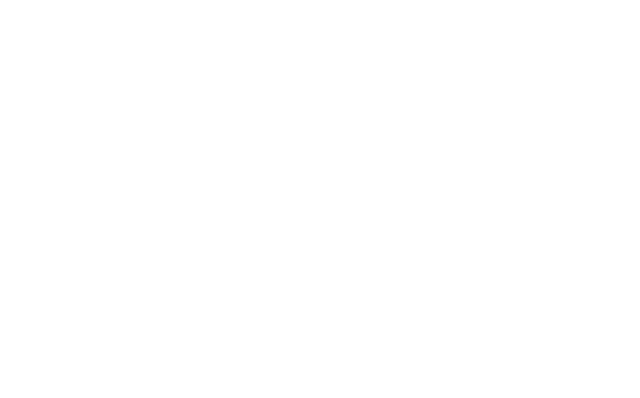
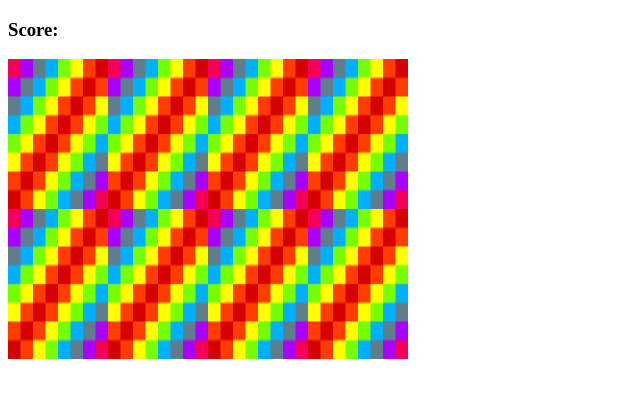
Before and after one commit to WarioNeila86/memory-game, a plain HTML site: page index.html in a window 1280 px wide. Shown: the whole page, without its empty margins (0-640 px from the left). Drawn offline with Linux system fonts and the light colour scheme.

Commit message:
Board created

```diff
--- a/app.js
+++ b/app.js
@@ -1,3 +1,56 @@
 document.addEventListener('DOMContentLoaded', () => {
 
+    // card options
+    const cardArray = [
+        {
+            name: 'blank',
+            img: 'images/blank.png'
+        },
+        {
+            name: 'cheeseburger',
+            img: 'images/cheeseburger.png'
+        },
+        {
+            name: 'fries',
+            img: 'images/fries.png'
+        },
+        {
+            name: 'hotdog',
+            img: 'images/hotdog.png'
+        },
+        {
+            name: 'ice-cream',
+            img: 'images/ice-cream.png'
+        },
+        {
+            name: 'milkshake',
+            img: 'images/milkshake.png'
+        },
+        {
+            name: 'pizza',
+            img: 'images/pizza.png'
+        },
+        {
+            name: 'white',
+            img: 'images/white.png'
+        }
+    ];
+
+
+    const grid = document.querySelector('.grid');
+    const cardsChosen = [];
+    const cardsChosenIds = [];
+
+    // Create the board
+    function createBoard() {
+        for (let index = 0; index < cardArray.length; index++) {
+            const card = document.createElement('img');
+            card.setAttribute('src', 'images/blank.png');
+            card.setAttribute('data-id', index);
+            // card.addEventListener('click', flipCard);
+            grid.appendChild(card);
+        }
+    }
+
+    createBoard();
 });
--- a/index.html
+++ b/index.html
@@ -9,6 +9,9 @@
 </head>
 
 <body>
+    <h3>Score: <span id="score"></span></h3>
+
+    <div class="grid"></div>
 
 </body>
 
--- a/style.css
+++ b/style.css
@@ -0,0 +1,6 @@
+.grid {
+    display: flex;
+    flex-wrap: wrap;
+    height: 300px;
+    width: 400px;
+}
```
